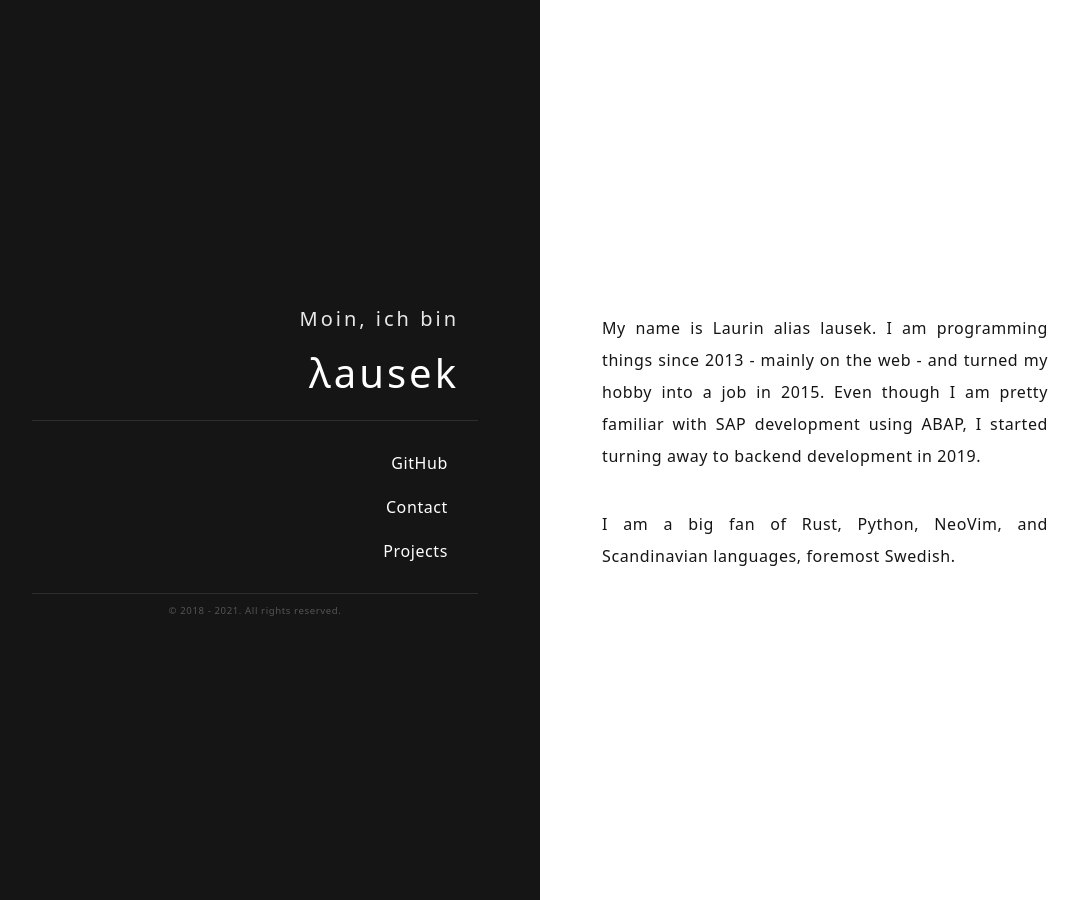
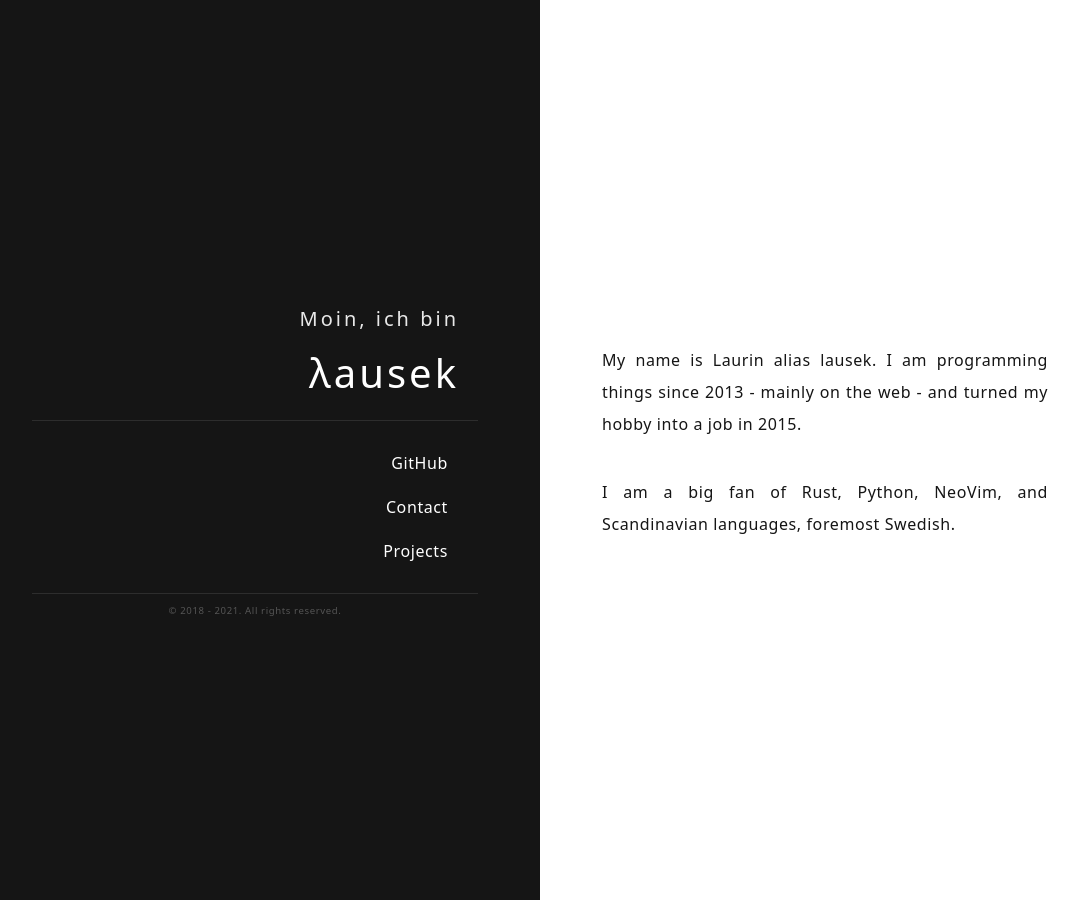
Before and after one commit to lausek/lausek.github.io, a Jekyll site: the page built from index.md, in a window 1280 px wide. Shown: the whole page, without its empty margins (30-1109 px from the left). Built offline with Jekyll 4.4.1, drawn with Linux system fonts in a browser that asks for light colours.

Commit message:
change description

```diff
--- a/index.md
+++ b/index.md
@@ -2,6 +2,6 @@
 layout: default
 ---
 
-My name is Laurin alias lausek. I am programming things since 2013 - mainly on the web - and turned my hobby into a job in 2015. Even though I am pretty familiar with SAP development using ABAP, I started turning away to backend development in 2019.
+My name is Laurin alias lausek. I am programming things since 2013 - mainly on the web - and turned my hobby into a job in 2015.
 
 I am a big fan of Rust, Python, NeoVim, and Scandinavian languages, foremost Swedish.
```
